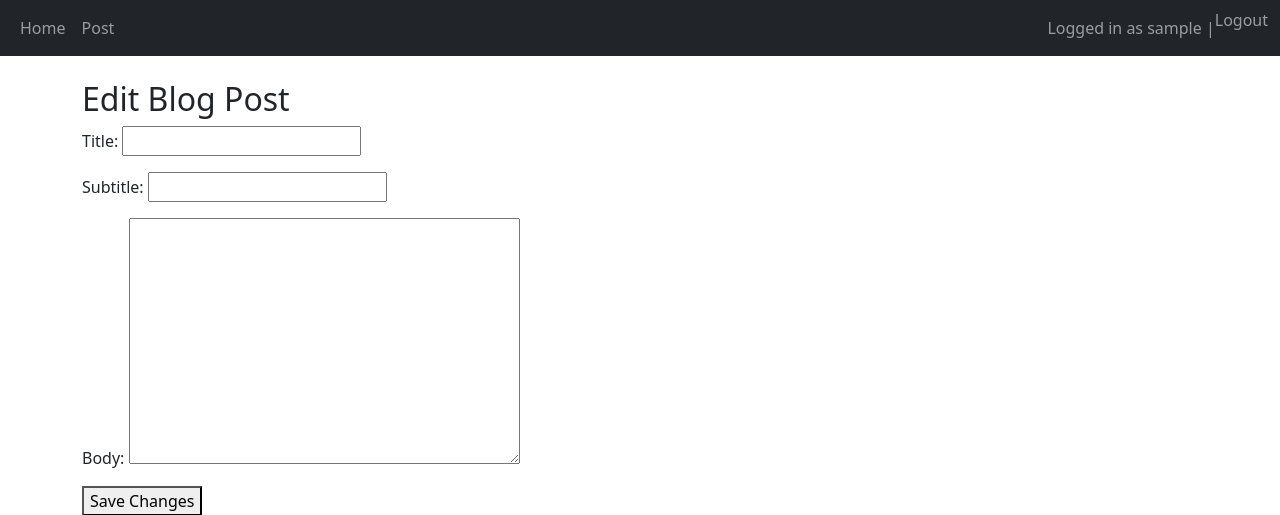
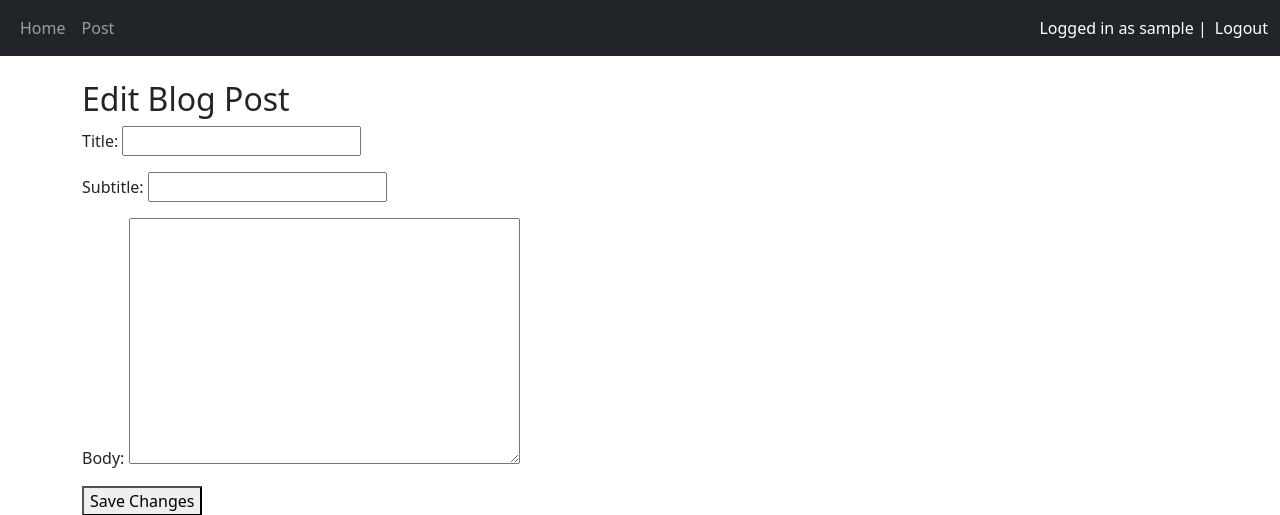
Before and after one commit to damachad/django_blog, a Django app: page /posts/add in a window 1280 px wide. Shown: the top 515 px of the page. Run offline with Django 5.2, Linux system fonts and the light colour scheme; the visitor is signed in with stand-in values (Sample User, id 1).

Commit message:
Fix navbar Logout button alignment

```diff
--- a/BlogTest/myapp/templates/base.html
+++ b/BlogTest/myapp/templates/base.html
@@ -28,17 +28,16 @@
                         </li>
                     </ul>
                 </div>
-                <div>
+                <div class="d-flex align-items-center">
+                    {% if user.is_authenticated %}
+                    <!-- TODO: Fix Logout button and white text later -->
+                    <span class="navbar-text text-white me-2">Logged in as {{ user.username }} | </span>
+                    <form method="post" action="{% url 'logout' %}" class="d-inline">
+                        {% csrf_token %}
+                        <button type="submit" class="btn btn-link nav-link text-white p-0">Logout</button>
+                    </form>
+                    {% else %}
                     <ul class="navbar-nav">
-                        {% if user.is_authenticated %}
-                        <span class="navbar-text">Logged in as {{ user.username }} | </span>
-                        <li class="nav-item">
-                            <form method="post" action="{% url 'logout' %}" class="d-inline">
-                                {% csrf_token %}
-                                <button type="submit" class="btn btn-link nav-link" style="padding: 0;">Logout</button>
-                            </form>
-                        </li>
-                        {% else %}
                         <li class="nav-item">
                             <a class="nav-link" target="_self" href="{% url 'login' %}">Login</a>
                         </li>
```
